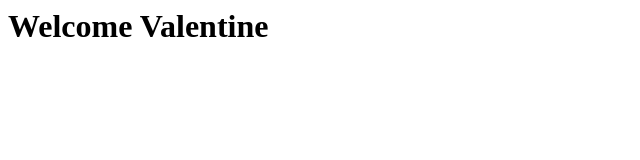
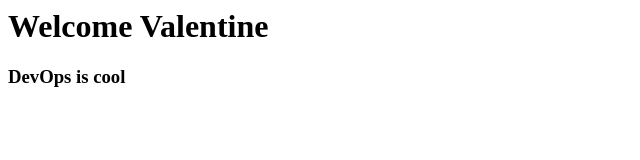
Before and after one commit to sirval/ci-cd-actions, a plain HTML site: page index.html in a window 1280 px wide. Shown: the whole page, without its empty margins (0-640 px from the left). Drawn offline with Linux system fonts and the light colour scheme.

Commit message:
Update index.html

```diff
--- a/index.html
+++ b/index.html
@@ -1 +1,2 @@
 <h1>Welcome Valentine</h1>
+<h3>DevOps is cool</h3>
```
